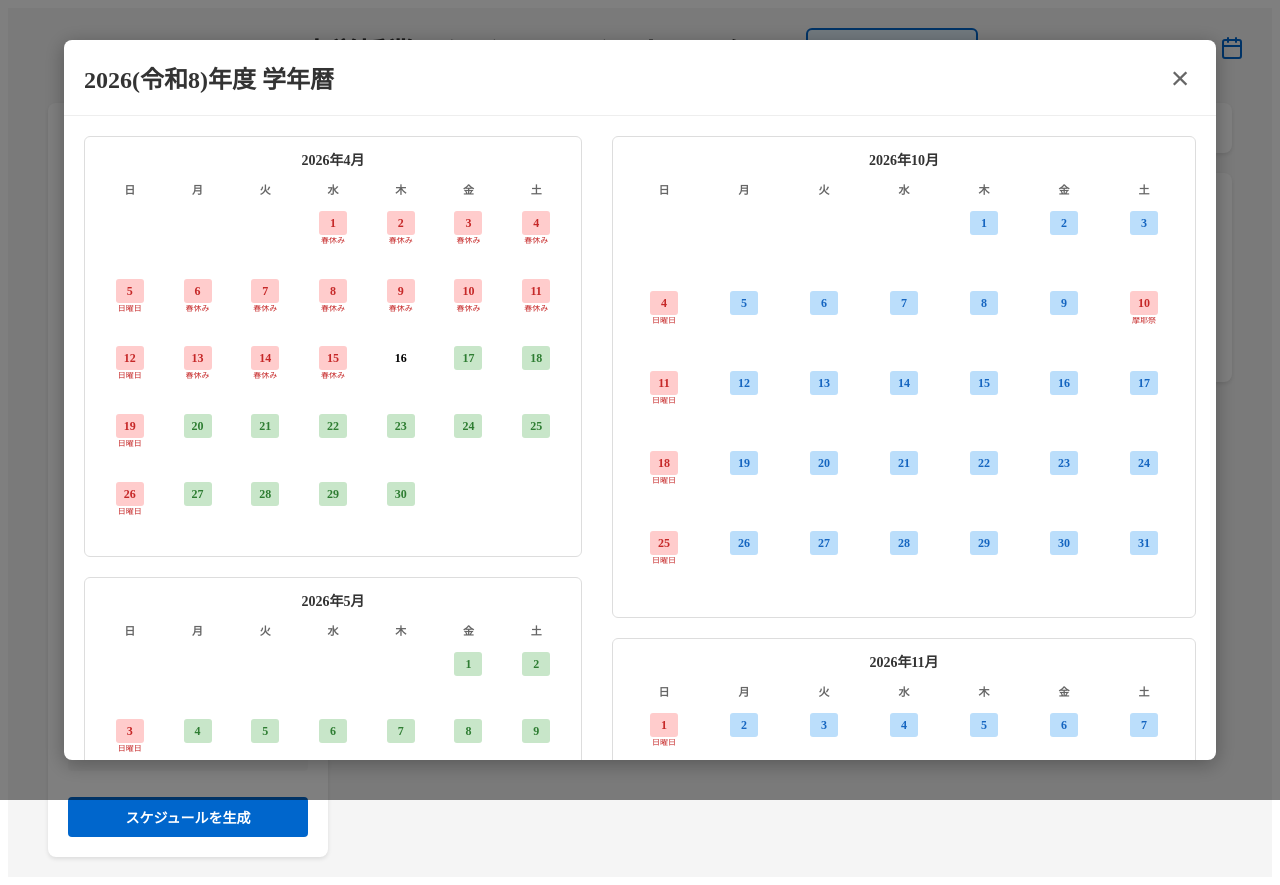
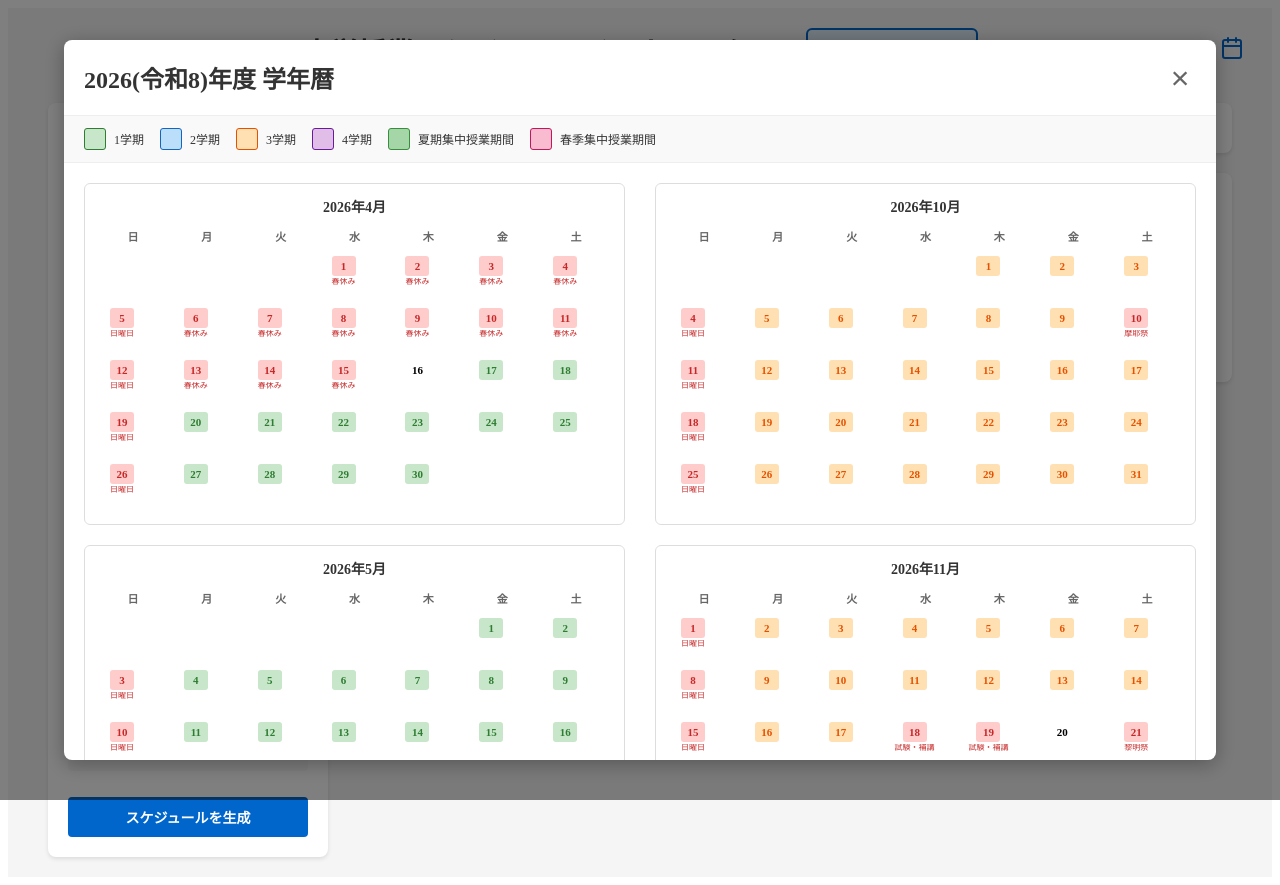
Before and after one commit to qingruikz/course-scheduler, a Vue app: page / in a window 1280 px wide. Both pictures are taken after a click on the button "学年暦を表示". Built offline with nearby package versions, Linux system fonts and the light colour scheme.

Commit message:
update calendar style

```diff
--- a/src/components/AcademicCalendarModal.vue
+++ b/src/components/AcademicCalendarModal.vue
@@ -5,14 +5,41 @@
         <h2>{{ formatAcademicYear(year) }} 学年暦</h2>
         <button class="close-button" @click="closeModal">×</button>
       </div>
+      <div class="legend-container">
+        <div class="legend-item">
+          <span class="legend-color semester-1"></span>
+          <span class="legend-label">1学期</span>
+        </div>
+        <div class="legend-item">
+          <span class="legend-color semester-2"></span>
+          <span class="legend-label">2学期</span>
+        </div>
+        <div class="legend-item">
+          <span class="legend-color semester-3"></span>
+          <span class="legend-label">3学期</span>
+        </div>
+        <div class="legend-item">
+          <span class="legend-color semester-4"></span>
+          <span class="legend-label">4学期</span>
+        </div>
+        <div class="legend-item">
+          <span class="legend-color semester-summer"></span>
+          <span class="legend-label">夏期集中授業期間</span>
+        </div>
+        <div class="legend-item">
+          <span class="legend-color semester-spring"></span>
+          <span class="legend-label">春季集中授業期間</span>
+        </div>
+      </div>
       <div class="modal-body">
         <div class="calendars-container">
           <!-- 1列目: 4月から9月 -->
           <div class="calendar-column">
             <div
-              v-for="month in firstHalfMonths"
+              v-for="(month, index) in firstHalfMonths"
               :key="month.key"
               class="calendar-month"
+              :style="{ minHeight: getMonthMinHeight(index, 'first') }"
             >
               <div class="calendar-header">
                 {{ month.year }}年{{ month.month }}月
@@ -29,10 +56,12 @@
                   :class="[
                     'calendar-day',
                     { 'other-month': !day.isCurrentMonth },
-                    { 'semester-1': day.semester === 1 },
-                    { 'semester-2': day.semester === 2 },
-                    { 'semester-3': day.semester === 3 },
-                    { 'semester-4': day.semester === 4 },
+                    { 'semester-1': day.semester === '1' },
+                    { 'semester-2': day.semester === '2' },
+                    { 'semester-3': day.semester === '3' },
+                    { 'semester-4': day.semester === '4' },
+                    { 'semester-summer': day.semester === 'summer' },
+                    { 'semester-spring': day.semester === 'spring' },
                     { sunday: day.dayOfWeek === 0 },
                     { holiday: day.isHoliday },
                   ]"
@@ -41,13 +70,21 @@
                     <span class="day-number">{{ day.day }}</span>
                     <div
                       v-if="day.isHoliday && day.holidayReason"
-                      class="day-holiday-text"
+                      class="day-holiday-text-wrapper"
                     >
+                      <div class="day-holiday-text">
                         {{
                           day.holidayReason.length > 8
                             ? day.holidayReason.substring(0, 8) + "..."
                             : day.holidayReason
                         }}
+                      </div>
+                      <div
+                        v-if="day.holidayReason && day.holidayReason.length > 8"
+                        class="holiday-tooltip"
+                      >
+                        {{ day.holidayReason }}
+                      </div>
                     </div>
                   </div>
                   <span v-else class="day-number empty"></span>
@@ -58,9 +95,10 @@
           <!-- 2列目: 10月から翌年3月 -->
           <div class="calendar-column">
             <div
-              v-for="month in secondHalfMonths"
+              v-for="(month, index) in secondHalfMonths"
               :key="month.key"
               class="calendar-month"
+              :style="{ minHeight: getMonthMinHeight(index, 'second') }"
             >
               <div class="calendar-header">
                 {{ month.year }}年{{ month.month }}月
@@ -77,10 +115,12 @@
                   :class="[
                     'calendar-day',
                     { 'other-month': !day.isCurrentMonth },
-                    { 'semester-1': day.semester === 1 },
-                    { 'semester-2': day.semester === 2 },
-                    { 'semester-3': day.semester === 3 },
-                    { 'semester-4': day.semester === 4 },
+                    { 'semester-1': day.semester === '1' },
+                    { 'semester-2': day.semester === '2' },
+                    { 'semester-3': day.semester === '3' },
+                    { 'semester-4': day.semester === '4' },
+                    { 'semester-summer': day.semester === 'summer' },
+                    { 'semester-spring': day.semester === 'spring' },
                     { sunday: day.dayOfWeek === 0 },
                     { holiday: day.isHoliday },
                   ]"
@@ -89,13 +129,21 @@
                     <span class="day-number">{{ day.day }}</span>
                     <div
                       v-if="day.isHoliday && day.holidayReason"
-                      class="day-holiday-text"
+                      class="day-holiday-text-wrapper"
                     >
+                      <div class="day-holiday-text">
                         {{
                           day.holidayReason.length > 8
                             ? day.holidayReason.substring(0, 8) + "..."
                             : day.holidayReason
                         }}
+                      </div>
+                      <div
+                        v-if="day.holidayReason && day.holidayReason.length > 8"
+                        class="holiday-tooltip"
+                      >
+                        {{ day.holidayReason }}
+                      </div>
                     </div>
                   </div>
                   <span v-else class="day-number empty"></span>
@@ -132,28 +180,40 @@ function closeModal() {
 }
 
 // 日付がどの学期に属するかを判定
-function getSemesterForDate(date: Date): number | null {
+function getSemesterForDate(date: Date): string | null {
   if (!props.yearData) return null;
 
   const dateStr = formatDateShort(date);
   const semesters = props.yearData.semesters;
 
-  // 各学期の期間をチェック
-  if (semesters["1学期"]) {
-    const [start1, end1] = semesters["1学期"];
-    if (dateStr >= start1 && dateStr <= end1) return 1;
+  // 各学期の期間をチェック（順序は重要：より具体的な期間を先にチェック）
+  const semesterKeys: Array<
+    | "1学期"
+    | "2学期"
+    | "3学期"
+    | "4学期"
+    | "夏期集中授業期間"
+    | "春季集中授業期間"
+  > = [
+    "1学期",
+    "2学期",
+    "3学期",
+    "4学期",
+    "夏期集中授業期間",
+    "春季集中授業期間",
+  ];
+
+  for (const key of semesterKeys) {
+    if (semesters[key]) {
+      const [start, end] = semesters[key];
+      if (dateStr >= start && dateStr <= end) {
+        // CSS クラス名用に変換
+        if (key === "夏期集中授業期間") return "summer";
+        if (key === "春季集中授業期間") return "spring";
+        // 1学期、2学期、3学期、4学期はそのまま数字を返す
+        return key.replace("学期", "");
       }
-  if (semesters["2学期"]) {
-    const [start2, end2] = semesters["2学期"];
-    if (dateStr >= start2 && dateStr <= end2) return 2;
     }
-  if (semesters["3学期"]) {
-    const [start3, end3] = semesters["3学期"];
-    if (dateStr >= start3 && dateStr <= end3) return 3;
-  }
-  if (semesters["4学期"]) {
-    const [start4, end4] = semesters["4学期"];
-    if (dateStr >= start4 && dateStr <= end4) return 4;
   }
 
   return null;
@@ -192,7 +252,7 @@ const displayedMonths = computed(() => {
     days: Array<{
       day: number;
       isCurrentMonth: boolean;
-      semester: number | null;
+      semester: string | null;
       dayOfWeek: number;
       isHoliday: boolean;
       holidayReason?: string;
@@ -214,7 +274,7 @@ const displayedMonths = computed(() => {
     const days: Array<{
       day: number;
       isCurrentMonth: boolean;
-      semester: number | null;
+      semester: string | null;
       dayOfWeek: number;
       isHoliday: boolean;
       holidayReason?: string;
@@ -241,7 +301,7 @@ const displayedMonths = computed(() => {
       days.push({
         day,
         isCurrentMonth: true,
-        semester,
+        semester: semester, // semester は string | null
         dayOfWeek,
         isHoliday: holidayInfo.isHoliday,
         holidayReason: holidayInfo.reason,
@@ -274,6 +334,45 @@ const secondHalfMonths = computed(() => {
     return monthNum >= 10 || monthNum <= 3;
   });
 });
+
+/**
+ * 月份日历的行数计算
+ * 通过 days 数组长度除以7（每周7天）并向上取整
+ */
+function getMonthRows(month: { days: Array<{ day: number }> }): number {
+  return Math.ceil(month.days.length / 7);
+}
+
+/**
+ * 根据左右对应月份的行数计算 min-height
+ * @param index - 月份在对应列中的索引
+ * @param column - 'first' 或 'second'，表示是第一列还是第二列
+ * @returns min-height 的 CSS 值
+ */
+function getMonthMinHeight(index: number, column: "first" | "second"): string {
+  const firstMonth = firstHalfMonths.value[index];
+  const secondMonth = secondHalfMonths.value[index];
+
+  // 如果对应位置的月份不存在，返回默认值
+  if (!firstMonth || !secondMonth) {
+    return "300px";
+  }
+
+  const firstRows = getMonthRows(firstMonth);
+  const secondRows = getMonthRows(secondMonth);
+
+  // 如果有一个是6行，设置 min-height: 380px
+  if (firstRows === 6 || secondRows === 6) {
+    return "360px";
+  }
+  // 如果都是5行，设置 min-height: 340px
+  else if (firstRows === 5 && secondRows === 5) {
+    return "310px";
+  }
+
+  // 其他情况返回默认值
+  return "300px";
+}
 </script>
 
 <style scoped>
@@ -308,6 +407,64 @@ const secondHalfMonths = computed(() => {
   align-items: center;
   padding: 20px;
   border-bottom: 1px solid #eee;
+}
+
+.legend-container {
+  display: flex;
+  flex-wrap: wrap;
+  gap: 16px;
+  padding: 12px 20px;
+  border-bottom: 1px solid #eee;
+  background-color: #f9f9f9;
+}
+
+.legend-item {
+  display: flex;
+  align-items: center;
+  gap: 8px;
+}
+
+.legend-color {
+  display: inline-block;
+  width: 20px;
+  height: 20px;
+  border-radius: 3px;
+  flex-shrink: 0;
+}
+
+.legend-color.semester-1 {
+  background-color: #c8e6c9;
+  border: 1px solid #2e7d32;
+}
+
+.legend-color.semester-2 {
+  background-color: #bbdefb;
+  border: 1px solid #1565c0;
+}
+
+.legend-color.semester-3 {
+  background-color: #ffe0b2;
+  border: 1px solid #e65100;
+}
+
+.legend-color.semester-4 {
+  background-color: #e1bee7;
+  border: 1px solid #6a1b9a;
+}
+
+.legend-color.semester-summer {
+  background-color: #a5d6a7;
+  border: 1px solid #388e3c;
+}
+
+.legend-color.semester-spring {
+  background-color: #f8bbd0;
+  border: 1px solid #c2185b;
+}
+
+.legend-label {
+  font-size: 12px;
+  color: #333;
 }
 
 .modal-header h2 {
@@ -345,6 +502,7 @@ const secondHalfMonths = computed(() => {
   display: grid;
   grid-template-columns: 1fr 1fr;
   gap: 30px;
+  align-items: start;
 }
 
 .calendar-column {
@@ -358,6 +516,8 @@ const secondHalfMonths = computed(() => {
   border-radius: 6px;
   padding: 12px;
   background: white;
+  display: flex;
+  flex-direction: column;
 }
 
 .calendar-header {
@@ -394,12 +554,14 @@ const secondHalfMonths = computed(() => {
   display: flex;
   align-items: flex-start;
   justify-content: center;
-  font-size: 12px;
+  font-size: 11px;
   cursor: default;
   min-height: 0;
-  padding: 4px;
+  padding: 2px;
   box-sizing: border-box;
   border-radius: 3px;
+  max-width: 50px;
+  max-height: 50px;
 }
 
 .day-content {
@@ -415,14 +577,15 @@ const secondHalfMonths = computed(() => {
   display: inline-flex;
   align-items: center;
   justify-content: center;
-  min-width: 20px;
-  min-height: 20px;
-  height: 20px;
-  padding: 2px 4px;
+  min-width: 18px;
+  min-height: 18px;
+  height: 18px;
+  padding: 1px 3px;
   border-radius: 3px;
   transition: all 0.2s;
   line-height: 1;
   font-weight: bold;
+  font-size: 11px;
 }
 
 .day-number.empty {
@@ -436,18 +599,28 @@ const secondHalfMonths = computed(() => {
 }
 
 .calendar-day.semester-2 .day-number {
-  background-color: #ffe0b2; /* オレンジ */
-  color: #e65100;
+  background-color: #bbdefb; /* 青 */
+  color: #1565c0;
 }
 
 .calendar-day.semester-3 .day-number {
-  background-color: #bbdefb; /* 青 */
-  color: #1565c0;
+  background-color: #ffe0b2; /* オレンジ */
+  color: #e65100;
 }
 
 .calendar-day.semester-4 .day-number {
   background-color: #e1bee7; /* 紫 */
   color: #6a1b9a;
+}
+
+.calendar-day.semester-summer .day-number {
+  background-color: #a5d6a7; /* 緑（1学期より濃い） */
+  color: #388e3c;
+}
+
+.calendar-day.semester-spring .day-number {
+  background-color: #f8bbd0; /* ピンク */
+  color: #c2185b;
 }
 
 /* 日曜日と休日（ピンク） */
@@ -466,12 +639,21 @@ const secondHalfMonths = computed(() => {
 .calendar-day.holiday.semester-2 .day-number,
 .calendar-day.holiday.semester-3 .day-number,
 .calendar-day.holiday.semester-4 .day-number,
+.calendar-day.holiday.semester-summer .day-number,
+.calendar-day.holiday.semester-spring .day-number,
 .calendar-day.sunday.semester-1 .day-number,
 .calendar-day.sunday.semester-2 .day-number,
 .calendar-day.sunday.semester-3 .day-number,
-.calendar-day.sunday.semester-4 .day-number {
+.calendar-day.sunday.semester-4 .day-number,
+.calendar-day.sunday.semester-summer .day-number,
+.calendar-day.sunday.semester-spring .day-number {
   background-color: #ffcccc; /* ピンク */
   color: #c62828;
+}
+
+.day-holiday-text-wrapper {
+  position: relative;
+  width: 100%;
 }
 
 .day-holiday-text {
@@ -485,6 +667,43 @@ const secondHalfMonths = computed(() => {
   text-overflow: ellipsis;
 }
 
+.holiday-tooltip {
+  position: absolute;
+  bottom: 100%;
+  left: 50%;
+  transform: translateX(-50%);
+  margin-bottom: 5px;
+  padding: 8px 12px;
+  background-color: #333;
+  color: white;
+  border-radius: 4px;
+  font-size: 11px;
+  opacity: 0;
+  pointer-events: none;
+  transition: opacity 0.2s;
+  z-index: 1000;
+  box-shadow: 0 2px 8px rgba(0, 0, 0, 0.15);
+  max-width: 300px;
+  min-width: 150px;
+  word-wrap: break-word;
+  white-space: normal;
+  text-align: left;
+}
+
+.holiday-tooltip::after {
+  content: "";
+  position: absolute;
+  top: 100%;
+  left: 50%;
+  transform: translateX(-50%);
+  border: 5px solid transparent;
+  border-top-color: #333;
+}
+
+.day-holiday-text-wrapper:hover .holiday-tooltip {
+  opacity: 1;
+}
+
 .calendar-day.other-month {
   opacity: 0.3;
 }
```
Lines whose indentation alone changed are shown as unchanged.
